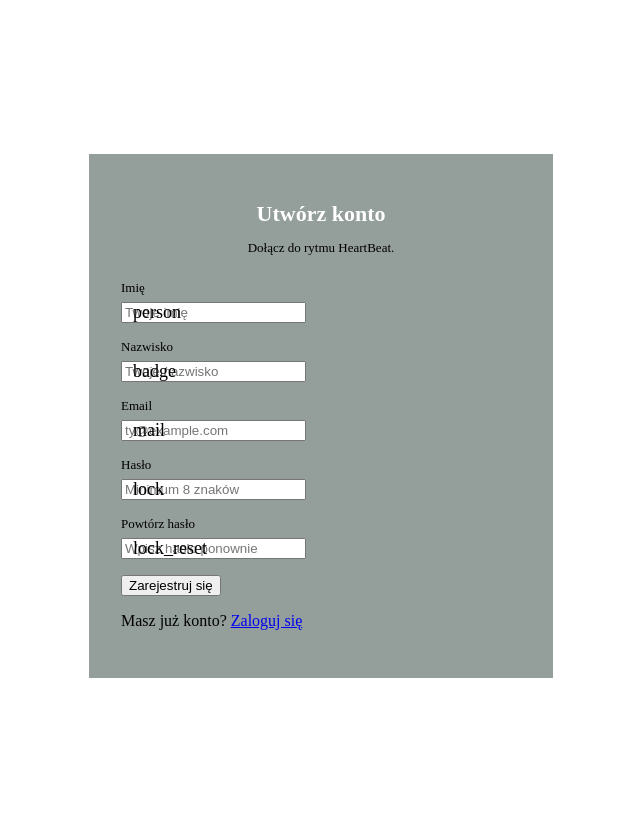
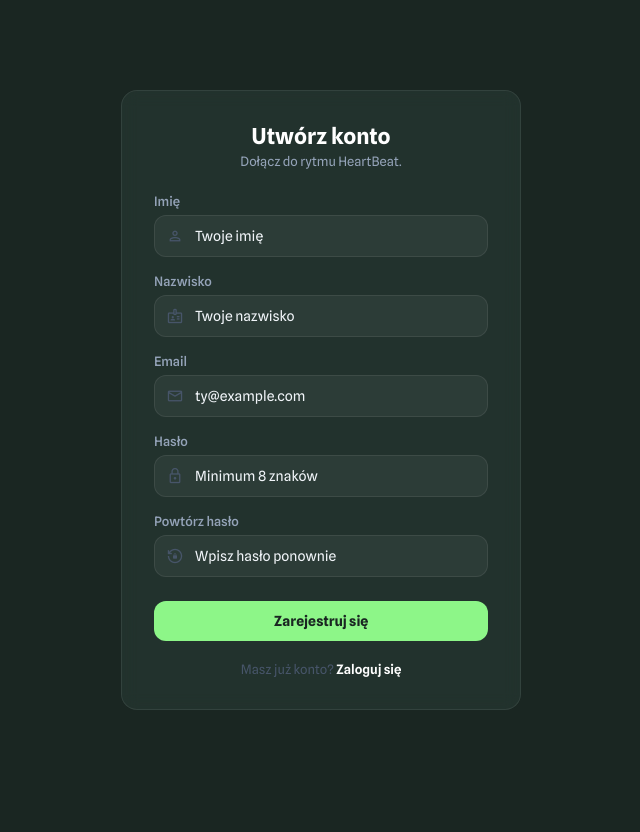
Before and after one commit to SewerynSatro/WdPAI, a PHP site: page /register in a window 1280 px wide. Shown: the whole page, without its empty margins (319-959 px from the left). After the commit the page ends 710 px from the top, so only its background shows below. Run offline with PHP 8.4, Linux system fonts and the light colour scheme; a stand-in replaces the project's code that opens the database connection; some libraries are stand-ins or nearby versions.

Commit message:
Add new view styles

```diff
--- a/public/styles/dashboard.css
+++ b/public/styles/dashboard.css
@@ -3,7 +3,6 @@
     min-height: 100vh;
 }
 
-/* --- Sidebar --- */
 .sidebar {
     width: 240px;
     background: var(--sidebar);
@@ -99,7 +98,7 @@
 
 .sidebar-username {
     font-size: 0.8125rem;
-    color: #fff;
+    color: #000;
     font-weight: 500;
 }
 
--- a/public/styles/main.css
+++ b/public/styles/main.css
@@ -1,96 +1,41 @@
-body {
-  margin: 0;
+:root {
+  --bg-dark:       #1a2622;
+  --bg-card:       #1E2F29;
+  --sidebar:       #2A3F38;
+  --primary:       #8DF688;
+  --primary-hover: #7AE375;
+  --secondary:     #F650BD;
+  --accent-purple: #562F54;
+  --text:          #f1f5f9;
+  --text-muted:    #94a3b8;
+  --text-faint:    #475569;
+  --border:        rgba(255, 255, 255, 0.08);
+  --radius:        1rem;
+  --radius-sm:     0.625rem;
+  --radius-full:   9999px;
+  --glow-primary:  0 0 20px rgba(141, 246, 136, 0.30);
 }
 
-h1 {
-  color: purple;
-  font-size: large;
-  font-weight: 700;
+*, *::before, *::after {
+  box-sizing: border-box;
+  margin: 0;
+  padding: 0;
 }
 
-nav {
-  background-color: gray;
+body {
+  font-family: 'Spline Sans', sans-serif;
+  background-color: var(--bg-dark);
+  color: var(--text);
+  min-height: 100vh;
+  -webkit-font-smoothing: antialiased;
 }
 
-nav > div.container {
-  color: white;
-  display: flex;
-  justify-content: space-between;
-  align-items: center;
-  min-height: 80px;
+a {
+  color: var(--primary);
+  text-decoration: none;
 }
 
-nav > div.container > ul {
-  display: flex;
-  flex-direction: row;
-  gap: 1rem;
-  list-style-type: none;
+.material-symbols-outlined {
+  font-variation-settings: 'FILL' 0, 'wght' 400;
+  vertical-align: middle;
 }
-
-nav > div.container > ul > li > a {
-  text-decoration: none;
-  color: white;
-}
-
-.container {
-  max-width: 1000px;
-  margin: auto;
-}
-
-nav a {
-  display: flex;
-  flex-direction: column;
-  gap: 0.25rem;
-  justify-content: center;
-  align-items: center;
-}
-
-nav a > i {
-  font-size: 1.25rem;
-}
-
-main {
-  background-color: antiquewhite;
-  width: 70%;
-  height: calc(100vh - 6rem);
-}
-
-aside {
-  background-color: aqua;
-  width: 30%;
-}
-
-footer {
-  background-color: aquamarine;
-  width: 100%;
-}
-
-.layout {
-  display: flex;
-  flex-direction: row;
-  flex-wrap: wrap;
-}
-
-.display-mobile {
-  display: none !important;
-}
-@media screen and (max-width: 780px) {
-  aside,
-  main {
-    width: 100%;
-  }
-
-  .display-mobile {
-    display: block !important;
-  }
-
-  nav > div.container > ul {
-    display: none;
-    position: fixed;
-    top: 0;
-    bottom: 0;
-    background-color: aliceblue;
-    margin: 0;
-    width: 80%;
-  }
-}
--- a/public/styles/register.css
+++ b/public/styles/register.css
@@ -58,4 +58,56 @@
     pointer-events: none;
 }
 
-.f
+.form-input {
+    width: 100%;
+    padding: 0.75rem 1rem 0.75rem 2.5rem;
+    border-radius: 0.75rem;
+    background: rgba(255, 255, 255, 0.05) !important;
+    border: 1px solid var(--border);
+    color: var(--text) !important;
+    font-family: inherit;
+    font-size: 0.875rem;
+    outline: none;
+    transition: border-color 0.2s, box-shadow 0.2s;
+    -webkit-text-fill-color: var(--text);
+}
+
+input:-webkit-autofill {
+    -webkit-box-shadow: 0 0 0px 1000px #1E2F29 inset !important;
+    -webkit-text-fill-color: var(--text) !important;
+}
+
+.register-footer {
+    text-align: center;
+    margin-top: 1.25rem;
+    font-size: 0.8125rem;
+    color: var(--text-faint);
+}
+
+.register-footer a {
+    color: #fff;
+    font-weight: 600;
+}
+
+.register-footer a:hover {
+    color: var(--primary);
+}
+
+.btn-submit {
+    width: 100%;
+    padding: 0.75rem;
+    margin-top: 0.5rem;
+    border-radius: 0.75rem;
+    background: var(--primary);
+    color: var(--bg-dark);
+    font-family: inherit;
+    font-size: 0.875rem;
+    font-weight: 700;
+    border: none;
+    cursor: pointer;
+    transition: background 0.2s;
+}
+
+.btn-submit:hover {
+    background: var(--primary-hover);
+}
--- a/public/views/partials/head.html
+++ b/public/views/partials/head.html
@@ -1,4 +1,8 @@
 <meta charset="UTF-8" />
 <meta name="viewport" content="width=device-width, initial-scale=1.0" />
+<title><?= $pageTitle ?? 'HeartBeat' ?></title>
+<link rel="preconnect" href="https://fonts.googleapis.com">
+<link rel="preconnect" href="https://fonts.gstatic.com" crossorigin>
+<link href="https://fonts.googleapis.com/css2?family=Spline+Sans:wght@300;400;500;600;700&display=swap" rel="stylesheet">
+<link href="https://fonts.googleapis.com/css2?family=Material+Symbols+Outlined:opsz,wght,FILL,GRAD@20..48,100..700,0..1,-50..200" rel="stylesheet">
 <link rel="stylesheet" type="text/css" href="public/styles/main.css" />
-<script src="https://kit.fontawesome.com/8fd9367667.js" crossorigin="anonymous"></script>
--- a/src/controllers/DashboardController.php
+++ b/src/controllers/DashboardController.php
@@ -18,6 +18,6 @@ class DashboardController extends AppController {
         $usersRepository = new UsersRepository();
         $users = $usersRepository->getUsers();
 
-        return $this->render("dashboard", ["title" => $title, "users" => $users]);
+        return $this->render("dashboard", ["title" => $title, "users" => $users, "userEmail" => $_SESSION['user_email']]);
     }
 }
```
Also changed, not shown: public/styles/login.css (+8 -2 lines).
